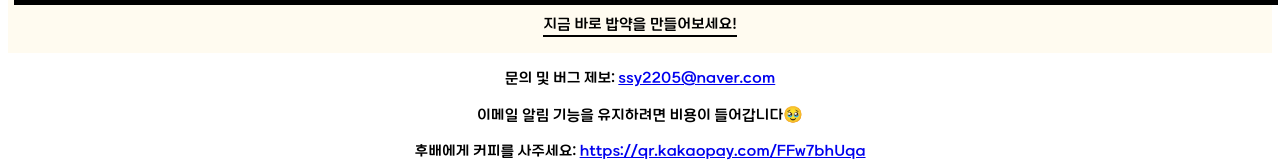
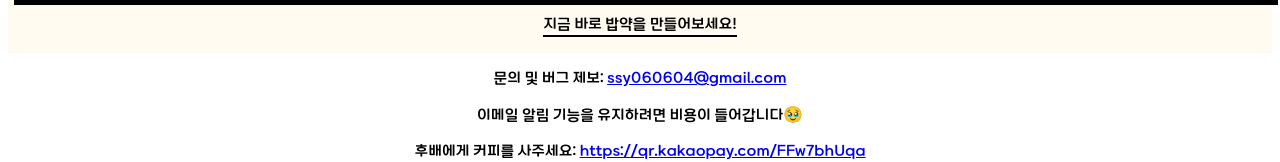
Before and after one commit to ssy2205/bapYak, a React (Vite) app: page / in a window 1280 px wide. Shown: the part 1025-1187 px from the top of the page. Built offline with nearby package versions, Linux system fonts and the light colour scheme; no server answers; the database is empty.

Commit message:
버그문의 이메일 주소 표시 수정

```diff
--- a/src/App.jsx
+++ b/src/App.jsx
@@ -302,7 +302,7 @@ export default function App() {
 
       {/* Bug Report/Inquiry Section */}
       <footer className="p-4 max-w-md mx-auto text-center text-black text-sm lg:col-span-2">
-        <p>문의 및 버그 제보: <a href="mailto:ssy060604@gmail.com" className="text-black underline">ssy2205@naver.com</a></p>
+        <p>문의 및 버그 제보: <a href="mailto:ssy060604@gmail.com" className="text-black underline">ssy060604@gmail.com</a></p>
         <p>이메일 알림 기능을 유지하려면 비용이 들어갑니다🥹</p>
         <p>후배에게 커피를 사주세요: <a href="https://qr.kakaopay.com/FFw7bhUqa" className="text-black underline">https://qr.kakaopay.com/FFw7bhUqa</a></p>
       </footer>
```
